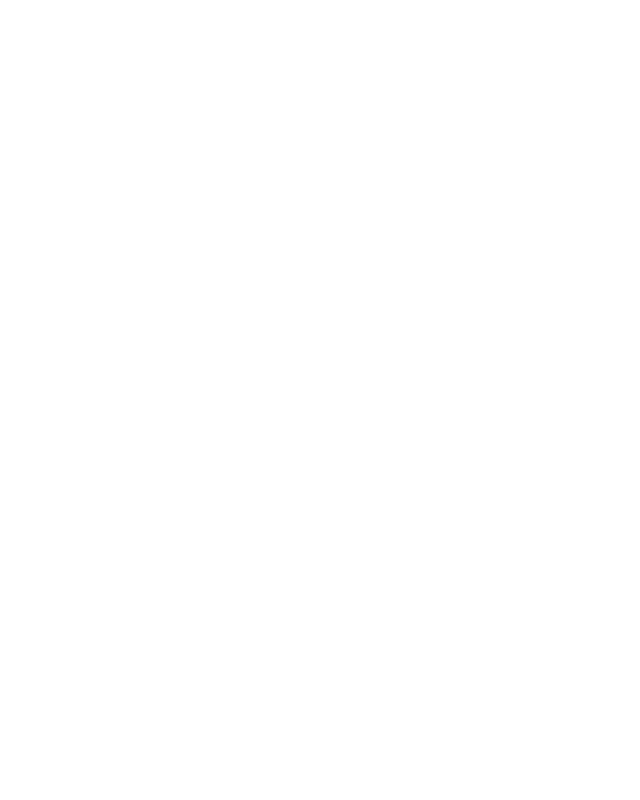
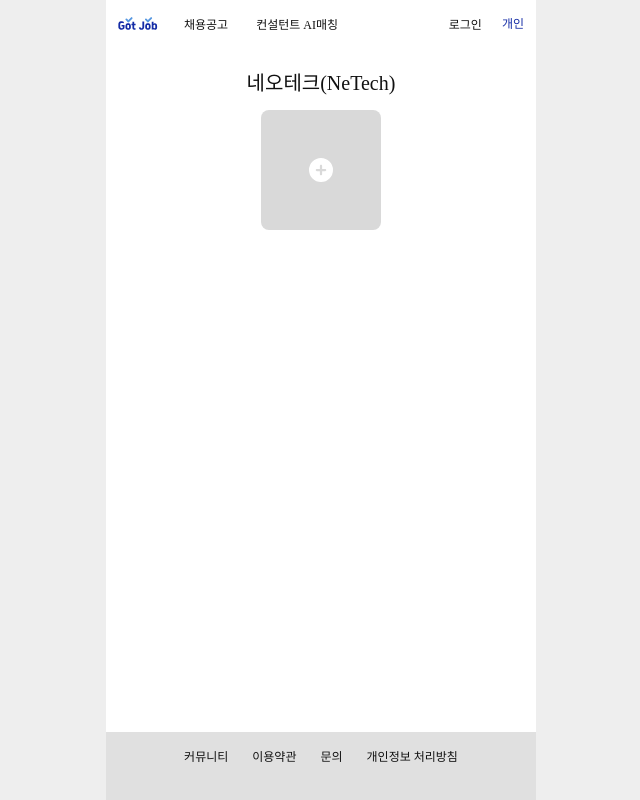
Before and after one commit to 9oormthon-univ/2025_SEASONTHON_TEAM_71_FE, a React (Vite) app: page /jobpost in a window 1280 px wide. Before the commit this address had no page. Shown: the whole page, without its empty margins (319-959 px from the left). Built offline with nearby package versions, Linux system fonts and the light colour scheme; a web font is replaced by a local one.

Commit message:
feat: 기업정보 섹션 추가

```diff
--- a/src/App.jsx
+++ b/src/App.jsx
@@ -7,6 +7,7 @@
 import JoinCategory from "./pages/Join/JoinCategory";
 import JoinInfo from "./pages/Join/JoinInfo";
 import Chat from "./pages/AIConsultant/Chat";
+import JobPost from "./pages/Company/JobPost";
 
 import MatchingMain from "./pages/AIConsultant/MatchingMain";
 import MatchingResult from "./pages/AIConsultant/MatchingResult";
@@ -32,6 +33,7 @@
         <Route path="/:role/ai-matching" element={<MatchingMain />} />
         <Route path="/:role/ai-matching-result" element={<MatchingResult />} />
         <Route path="/chat" element={<Chat />} />
+        <Route path="/jobpost" element={<JobPost />} />
       </Route>
     </Routes>
   );
--- /dev/null
+++ b/src/pages/Company/JobPost.jsx
@@ -0,0 +1,49 @@
+import styled from "styled-components";
+import { FaCirclePlus } from "react-icons/fa6";
+
+const JobPostWrapper = styled.div`
+  display: flex;
+  flex-direction: column;
+  height: 100%;
+  width: 100%;
+`;
+
+const CompanyInfo = styled.div`
+  display: flex;
+  flex-direction: column;
+  align-items: center;
+  justify-content: center;
+  padding: 20px;
+  text-align: center;
+`;
+
+const CompanyName = styled.div`
+  font-size: 20px;
+  color: #111;
+  margin-bottom: 12px;
+  font-weight: 500;
+`;
+
+const ImgUpload = styled.div`
+  width: 120px;
+  height: 120px;
+  background-color: #d9d9d9;
+  border-radius: 8px;
+  display: flex;
+  align-items: center;
+  justify-content: center;
+  cursor: pointer;
+`;
+
+export default function JobPost() {
+  return (
+    <JobPostWrapper>
+      <CompanyInfo>
+        <CompanyName>네오테크(NeTech)</CompanyName>
+        <ImgUpload>
+          <FaCirclePlus size={24} color="#fff" />
+        </ImgUpload>
+      </CompanyInfo>
+    </JobPostWrapper>
+  );
+}
```
